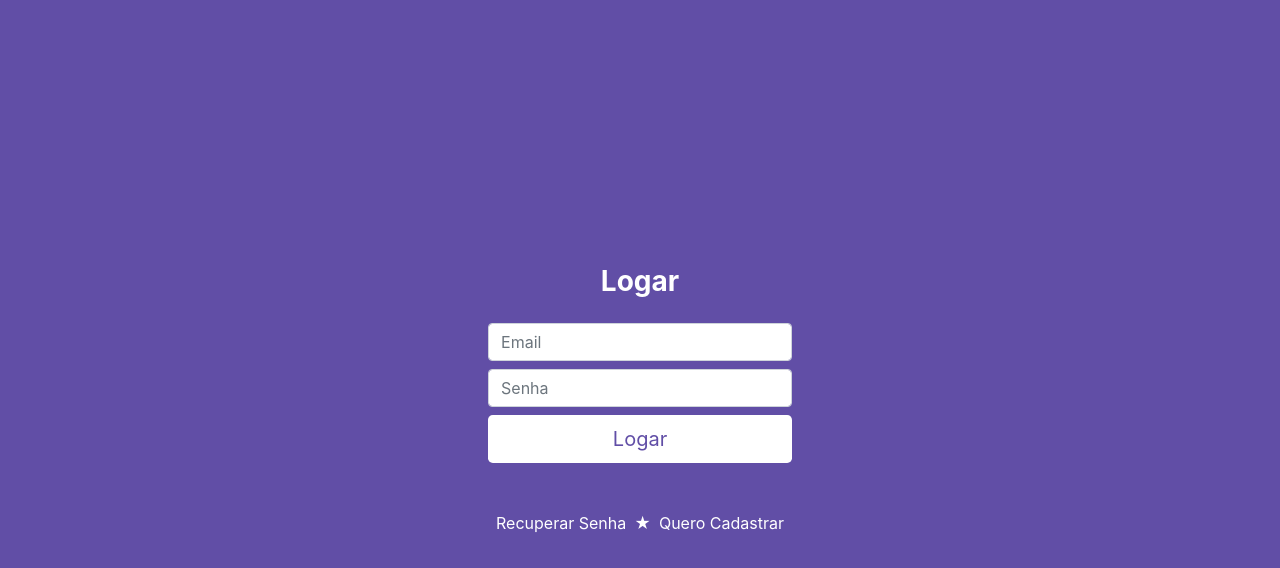
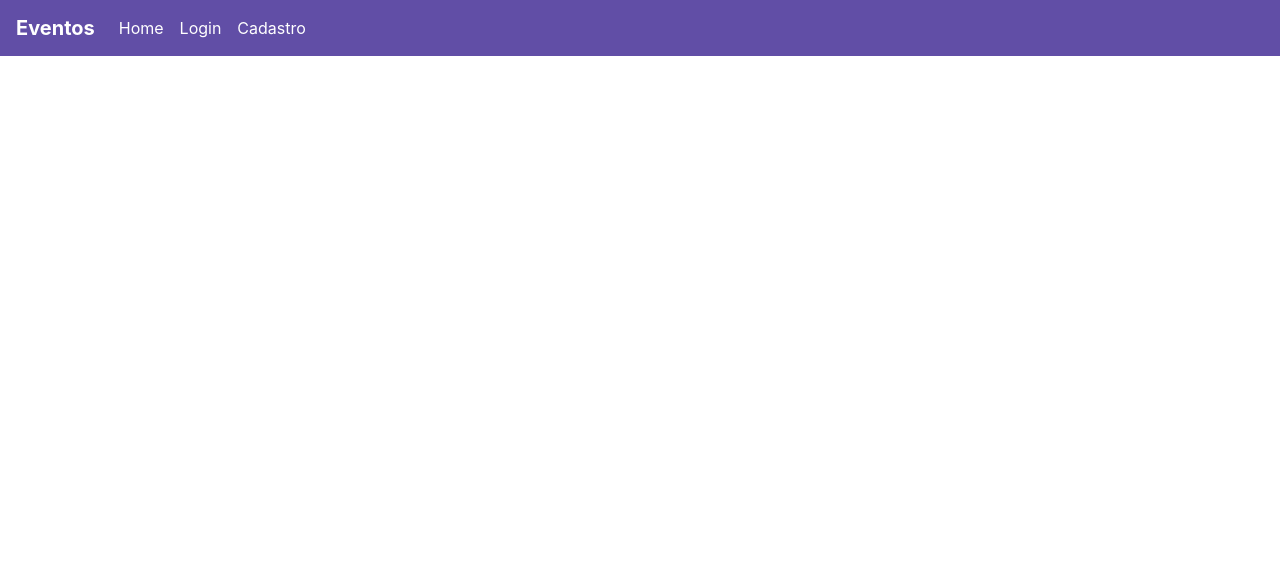
Before and after one commit to alextalha/eventos_react, a React (Create React App) app: page / in a window 1280 px wide. Shown: the top 568 px of the page. Built offline with nearby package versions, Linux system fonts and the light colour scheme.

Commit message:
11. Desenvolvimento da página home e componente navbar

```diff
--- a/public/index.html
+++ b/public/index.html
@@ -11,9 +11,8 @@
   <link rel="stylesheet" href="https://stackpath.bootstrapcdn.com/bootstrap/4.3.1/css/bootstrap.min.css"
     integrity="sha384-ggOyR0iXCbMQv3Xipma34MD+dH/1fQ784/j6cY/iJTQUOhcWr7x9JvoRxT2MZw1T" crossorigin="anonymous">
 
-
-
-
+  <!-- Font Awesome-->
+  <link rel="stylesheet" href="https://cdnjs.cloudflare.com/ajax/libs/font-awesome/5.10.0-9/css/fontawesome.min.css" />
 
 </head>
 
--- a/src/App.js
+++ b/src/App.js
@@ -5,12 +5,14 @@
 
 import Login from "../src/view/login";
 import UsuarioNovo from "../src/view/usuario-novo";
+import Home from "../src/view/home";
 
 function App() {
   return (
     <Router>
-      <Route path="/" exact={true} component={Login} />
+      <Route path="/login" exact={true} component={Login} />
       <Route path="/usuarioNovo" exact={true} component={UsuarioNovo} />
+      <Route path="/" exact={true} component={Home} />
     </Router>
   );
 }
--- /dev/null
+++ b/src/componentes/navbar/index.js
@@ -0,0 +1,43 @@
+import React from "react";
+import "./navbar.css";
+import { Link } from "react-router-dom";
+
+function Navbar() {
+  return (
+    <nav className="navbar navbar-expand-lg">
+      <span className="navbar-brand text-white font-weight-bold">Eventos</span>
+      <button
+        className="navbar-toggler"
+        type="button"
+        data-toggle="collapse"
+        data-target="#navbarNav"
+        aria-controls="navbarNav"
+        aria-expanded="false"
+        aria-label="Alterna navegação"
+      >
+        <i className="fas fa-bars"></i>
+      </button>
+      <div className="collapse navbar-collapse" id="navbarNav">
+        <ul className="navbar-nav">
+          <li className="nav-item">
+            <Link className="nav-link" to="/">
+              Home <span className="sr-only">(Página atual)</span>
+            </Link>
+          </li>
+          <li className="nav-item">
+            <Link className="nav-link" to="/login">
+              Login
+            </Link>
+          </li>
+          <li className="nav-item">
+            <Link className="nav-link" to="/usuarioNovo">
+              Cadastro
+            </Link>
+          </li>
+        </ul>
+      </div>
+    </nav>
+  );
+}
+
+export default Navbar;
--- /dev/null
+++ b/src/componentes/navbar/navbar.css
@@ -0,0 +1,15 @@
+.navbar {
+    background-color: #614EA6;
+}
+
+.nav-item a {
+    color: #FFF;
+    transition: .3s ease-in
+}
+
+.nav-item a:hover {
+    color: #FFF;
+    transition: .3s ease-in;
+    color: #F21667;
+
+}
--- /dev/null
+++ b/src/view/home/index.js
@@ -0,0 +1,9 @@
+import React, { useState } from "react";
+import "./home.css";
+import { Link } from "react-router-dom";
+import Navbar from "../../componentes/navbar";
+function Home() {
+  return <Navbar></Navbar>;
+}
+
+export default Home;
--- a/src/view/login/index.js
+++ b/src/view/login/index.js
@@ -1,6 +1,8 @@
 import React, { useState } from "react";
 import "./index.css";
 import { Link } from "react-router-dom";
+import Navbar from "../../componentes/navbar";
+
 import firebase from "../../config/firebase";
 import "firebase/auth";
 
@@ -18,6 +20,8 @@
   }
 
   return (
+    <>
+      <Navbar></Navbar>
       <div className="login-content d-flex align-items-center">
         <form className="form-signin mx-auto">
           <div className="text-center mb-4">
@@ -73,6 +77,7 @@
           </div>
         </form>
       </div>
+    </>
   );
 }
 
--- a/src/view/usuario-novo/index.js
+++ b/src/view/usuario-novo/index.js
@@ -1,6 +1,6 @@
 import React, { useState } from "react";
 import "./usuario-novo.css";
-
+import Navbar from "../../componentes/navbar";
 import firebase from "../../config/firebase";
 import "firebase/auth";
 
@@ -50,6 +50,8 @@
   }
 
   return (
+    <>
+      <Navbar />
       <div className="form-cadastro">
         <form className="text-center form-login mx-auto mt-5">
           <h1 className="h3 mb-3 text-black font-weight-bold">Cadastro</h1>
@@ -98,6 +100,7 @@
           )}
         </form>
       </div>
+    </>
   );
 }
 
```
Also changed, not shown: src/view/home/home.css (added), 1 other file (tests, documents, lock files or other folders). Lines whose indentation alone changed are shown as unchanged.
